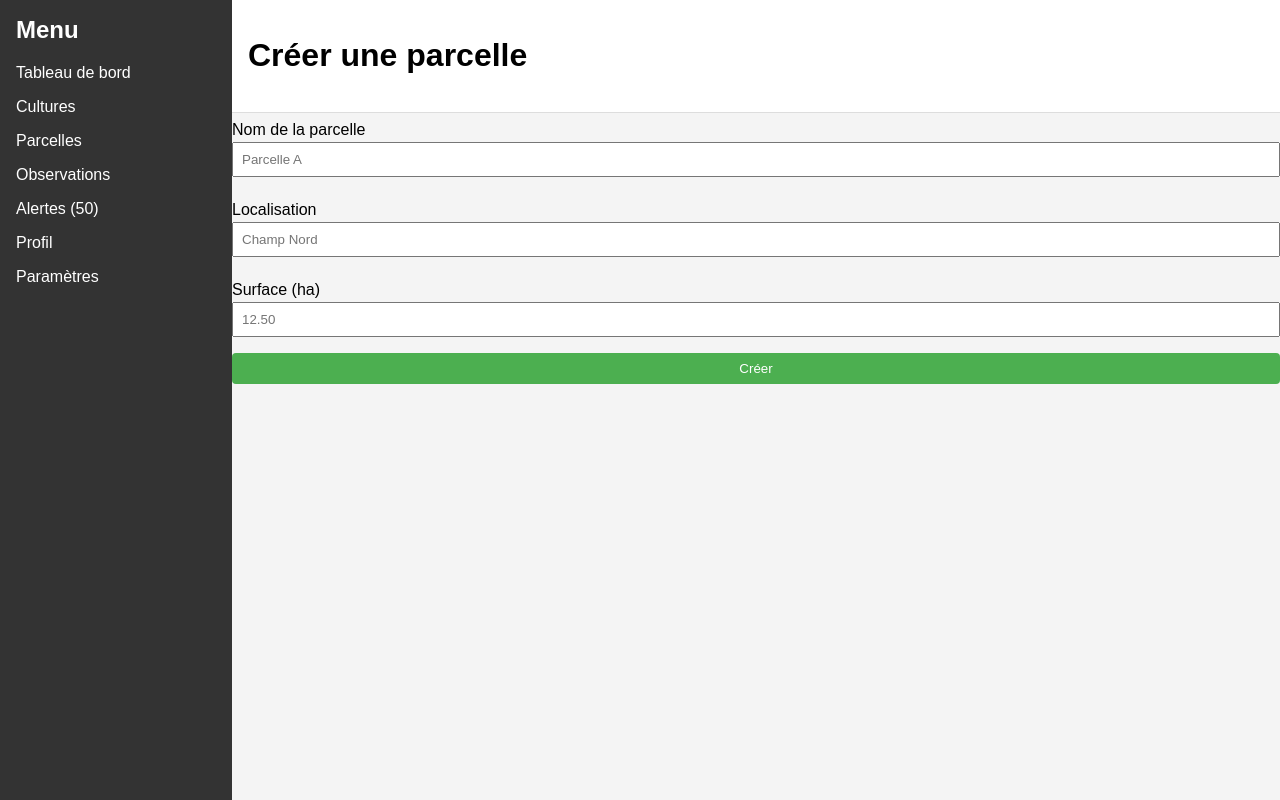
After one commit to lala000000/Agricole, a Django app: page /parcel/new/ in a window 1280 px wide. The commit adds this page. Run offline with Django 5.2, Linux system fonts and the light colour scheme; data comes from the database, SQL or seed files in the repository.

Commit message:
I added an edit parcel page and a create parcel page

```diff
--- /dev/null
+++ b/agricole/templates/create_parcelle.html
@@ -0,0 +1,46 @@
+{% load static %}
+<!DOCTYPE html>
+<html lang="fr">
+<head>
+    <meta charset="UTF-8">
+    <meta name="viewport" content="width=device-width, initial-scale=1.0">
+    <title>Nouvelle parcelle</title>
+    <link rel="stylesheet" href="{% static 'style.css' %}">
+</head>
+<body>
+    <div class="container">
+        <aside class="sidebar">
+            <h2>Menu</h2>
+            <ul>
+                <li><a href="{% url 'home' %}">Tableau de bord</a></li>
+                <li><a href="{% url 'cultures' %}">Cultures</a></li>
+                <li><a href="{% url 'parcels' %}">Parcelles</a></li>
+                <li><a href="{% url 'observations' %}">Observations</a></li>
+                <li><a href="{% url 'alertes' %}">Alertes ({{ nbralerte }})</a></li>
+                <li><a href="{% url 'profile' %}">Profil</a></li>
+                <li><a href="{% url 'settings' %}">Paramètres</a></li>
+            </ul>
+        </aside>
+
+        <main class="main-content">
+            <header class="header">
+                <h1>Créer une parcelle</h1>
+            </header>
+            <section class="content-section">
+                <form method="post" action="#">
+                    <label for="nom">Nom de la parcelle</label>
+                    <input id="nom" name="nom" type="text" placeholder="Parcelle A">
+
+                    <label for="localisation">Localisation</label>
+                    <input id="localisation" name="localisation" type="text" placeholder="Champ Nord">
+
+                    <label for="surface_ha">Surface (ha)</label>
+                    <input id="surface_ha" name="surface_ha" type="number" step="0.01" placeholder="12.50">
+
+                    <button type="submit">Créer</button>
+                </form>
+            </section>
+        </main>
+    </div>
+</body>
+</html>
--- a/agricole/templates/cultures.html
+++ b/agricole/templates/cultures.html
@@ -17,7 +17,7 @@
                 <li><a href="{% url 'cultures' %}">Cultures</a></li>
                 <li><a href="{% url 'parcels' %}">Parcelles</a></li>
                 <li><a href="{% url 'observations' %}">Observations</a></li>
-                <li><a href="{% url 'alertes' %}">Alertes</a></li>
+                <li><a href="{% url 'alertes' %}">Alertes ({{ nbralerte }})</a></li>
                 <li><a href="{% url 'profile' %}">Profil</a></li>
                 <li><a href="{% url 'settings' %}">Paramètres</a></li>
             </ul>
--- a/agricole/templates/parcel.html
+++ b/agricole/templates/parcel.html
@@ -25,7 +25,7 @@
         <main class="main-content">
             <header class="header">
                 <h1>{{ parcelle.nom }}</h1>
-                <button class="edit-btn">Modifier</button>
+                <a href="{% url 'edit_parcelle' parcelle.id %}"><button class="edit-btn">Modifier</button></a>
             </header>
 
             <section class="parcel-info">
--- a/agricole/templates/parcels.html
+++ b/agricole/templates/parcels.html
@@ -25,7 +25,7 @@
         <main class="main-content">
             <header class="header">
                 <h1>Parcelles</h1>
-                <button class="add-btn">+ Ajouter</button>
+                <a href="{% url 'create_parcelle' %}"><button class="add-btn">+ Ajouter</button></a>
             </header>
 
             <section class="parcels-list">
@@ -47,7 +47,9 @@
                             <a href="{% url 'parcel' parcelle.id %}">
                                 <button type="button">Voir</button>
                             </a>
-                            <button>Modifier</button>
+                            <a href="{% url 'edit_parcelle' parcelle.id %}">
+                                <button type="button">Modifier</button>
+                            </a>
                             <button>Supprimer</button>
                         </div>
                     </div>
--- a/agricole/templates/profile.html
+++ b/agricole/templates/profile.html
@@ -17,7 +17,7 @@
                 <li><a href="{% url 'cultures' %}">Cultures</a></li>
                 <li><a href="{% url 'parcels' %}">Parcelles</a></li>
                 <li><a href="{% url 'observations' %}">Observations</a></li>
-                <li><a href="{% url 'alertes' %}">Alertes</a></li>
+                <li><a href="{% url 'alertes' %}">Alertes({{ nbralerte }})</a></li>
                 <li><a href="{% url 'profile' %}">Profil</a></li>
                 <li><a href="{% url 'settings' %}">Paramètres</a></li>
             </ul>
--- a/agricole/templates/settings.html
+++ b/agricole/templates/settings.html
@@ -17,7 +17,7 @@
                 <li><a href="{% url 'cultures' %}">Cultures</a></li>
                 <li><a href="{% url 'parcels' %}">Parcelles</a></li>
                 <li><a href="{% url 'observations' %}">Observations</a></li>
-                <li><a href="{% url 'alertes' %}">Alertes</a></li>
+                <li><a href="{% url 'alertes' %}">Alertes({{ nbralerte }})</a></li>
                 <li><a href="{% url 'profile' %}">Profil</a></li>
                 <li><a href="{% url 'settings' %}">Paramètres</a></li>
             </ul>
--- a/agricole/urls.py
+++ b/agricole/urls.py
@@ -7,6 +7,8 @@ urlpatterns = [
     path('cultures/', views.cultures, name='cultures'),
     path('alertes/', views.alertes, name='alertes'),
     path('observations/', views.observations, name='observations'),
+    path('parcel/new/', views.create_parcelle, name='create_parcelle'),
+    path('parcel/<int:id>/edit/', views.edit_parcelle, name='edit_parcelle'),
     path('parcel/<int:id>/', views.parcel, name='parcel'),
     path('parcels/', views.parcels, name='parcels'),
     path('profile/', views.profile, name='profile'),
--- a/agricole/views.py
+++ b/agricole/views.py
@@ -86,6 +86,22 @@ def parcels(request):
   }
   return HttpResponse(template.render(context, request))
 
+def create_parcelle(request):
+  template = loader.get_template('create_parcelle.html')
+  context = {
+    'nbralerte': get_alertes_count(),
+  }
+  return HttpResponse(template.render(context, request))
+
+def edit_parcelle(request, id):
+  parcelle = Parcelle.objects.get(id=id)
+  template = loader.get_template('edit_parcelle.html')
+  context = {
+    'nbralerte': get_alertes_count(),
+    'parcelle': parcelle,
+  }
+  return HttpResponse(template.render(context, request))
+
 def profile(request):
   template = loader.get_template('profile.html')
   context = {
```
Also changed, not shown: agricole/templates/edit_parcelle.html (added, +46 -0 lines).
